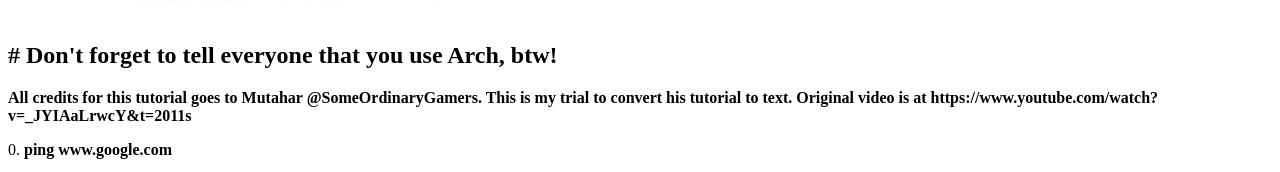
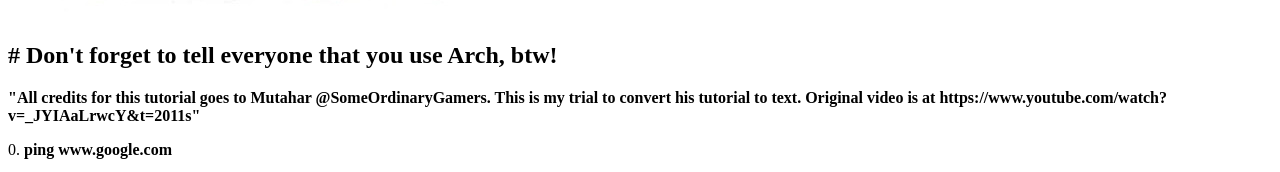
Before and after one commit to Basriy/Test-Website, a plain HTML site: page index.html in a window 1280 px wide. Shown: the part 838-1010 px from the top of the page. Drawn offline with Linux system fonts and the light colour scheme.

Commit message:
Update index.html

```diff
--- a/index.html
+++ b/index.html
@@ -13,7 +13,7 @@
 <div>
 <h2># Don't forget to tell everyone that you use Arch, btw!</h2>
 <p></p>
-<p><b>All credits for this tutorial goes to Mutahar @SomeOrdinaryGamers. This is my trial to convert his tutorial to text. Original video is at https://www.youtube.com/watch?v=_JYIAaLrwcY&t=2011s</b></p>
+<p><b>"All credits for this tutorial goes to Mutahar @SomeOrdinaryGamers. This is my trial to convert his tutorial to text. Original video is at https://www.youtube.com/watch?v=_JYIAaLrwcY&t=2011s"</b></p>
 <p>0. <b>ping www.google.com</b></p>
 <p>1. To setup WiFi:</p>
 <p><b>iwctl</b></p>
```
